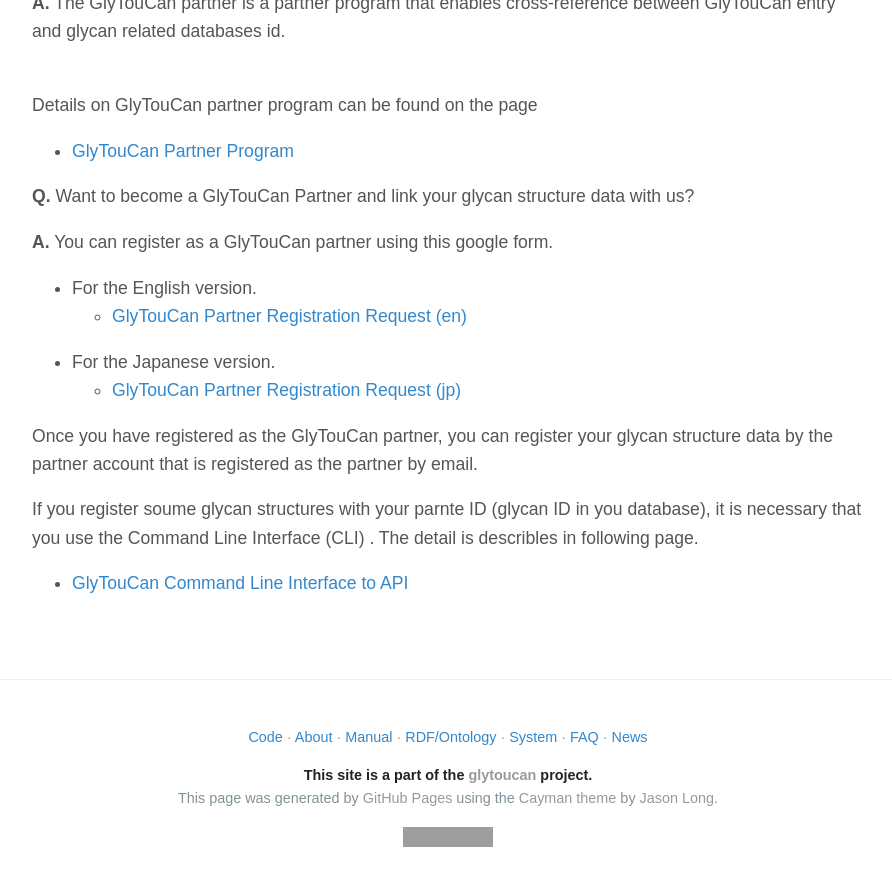
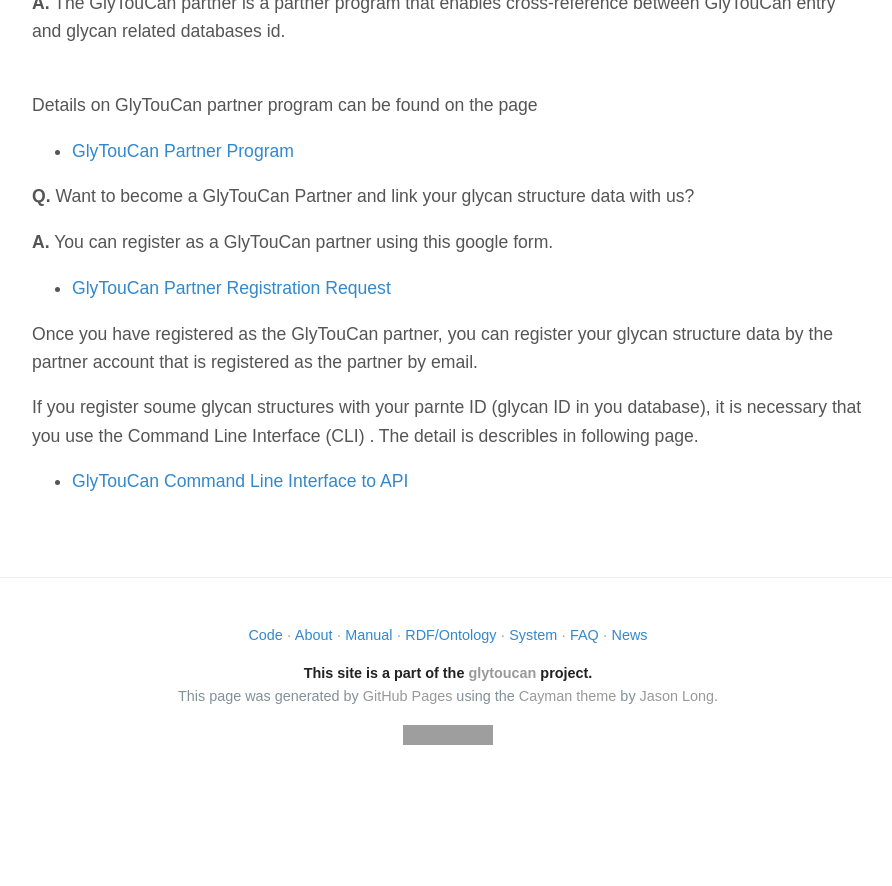
Before and after one commit to glytoucan/glytoucan, a Jekyll site: the page built from FAQ/index.md, in a window 1280 px wide and 900 px high, scrolled down 3794 px. Shown: the top 886 px of the window, without its empty margins (192-1084 px from the left). Built offline with Jekyll 4.4.1, drawn with Linux system fonts in a browser that asks for light colours; nearby versions of some CDN libraries; after the commit the page ends 4592 px from its top, so only the background shows below that; grey boxes are pictures that could not be loaded.

Commit message:
Update index.md
日本語の登録フォームへのリンクを削除

```diff
--- a/FAQ/index.md
+++ b/FAQ/index.md
@@ -125,10 +125,9 @@
 
 **A.** You can register as a GlyTouCan partner using this google form.
 
-- For the English version.
-  - [GlyTouCan Partner Registration Request (en)](http://code.glytoucan.org/partner/registration/)
-- For the Japanese version.
-  - [GlyTouCan Partner Registration Request (jp)](http://code.glytoucan.org/partner/registration_ja/)
+
+  - [GlyTouCan Partner Registration Request](http://code.glytoucan.org/partner/registration/)
+
 
 
  Once you have registered as the GlyTouCan partner, you can register your glycan structure data by the partner account that is registered as the partner by email.
```
